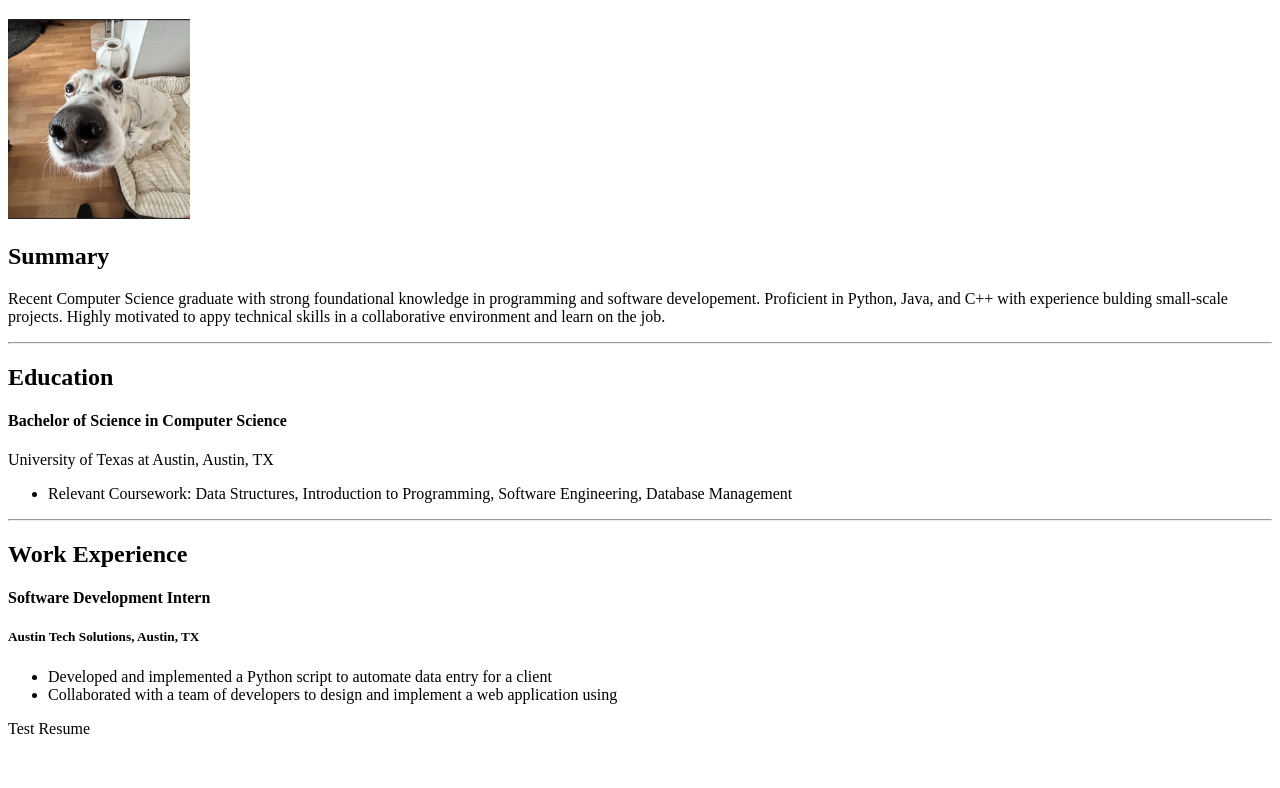
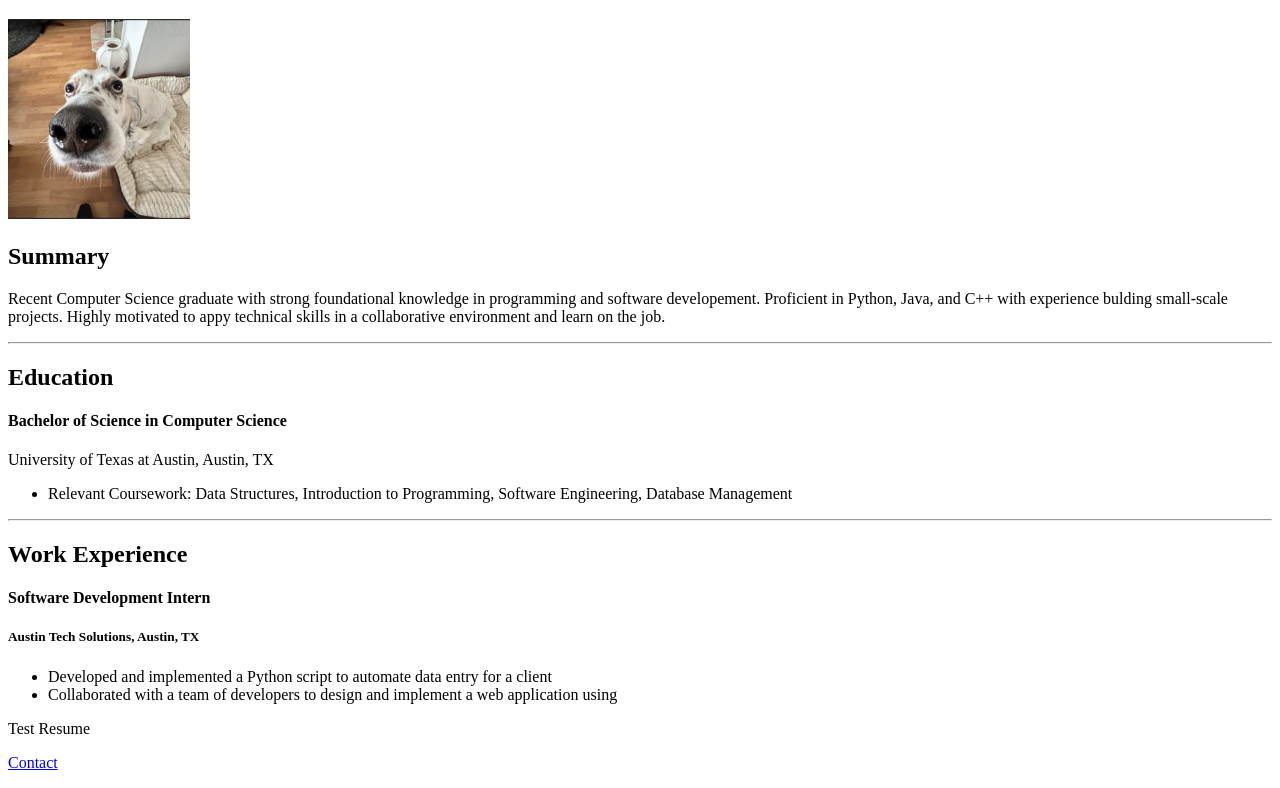
Before and after one commit to icKBate-sandbox/resume-html, a plain HTML site: page index.html in a window 1280 px wide. Shown: the part 61-849 px from the top of the page. Before the commit the page ends 815 px from the top, so only its background shows below. Drawn offline with Linux system fonts and the light colour scheme.

Commit message:
Update index.html

```diff
--- a/index.html
+++ b/index.html
@@ -38,6 +38,7 @@
     </p>
     <footer>
         <p>Test Resume</p>
+        <p><a href="https://ickbate-sandbox.github.io/resume-html/">Contact</a></p>
     </footer>
 </body>
 </html>
```
